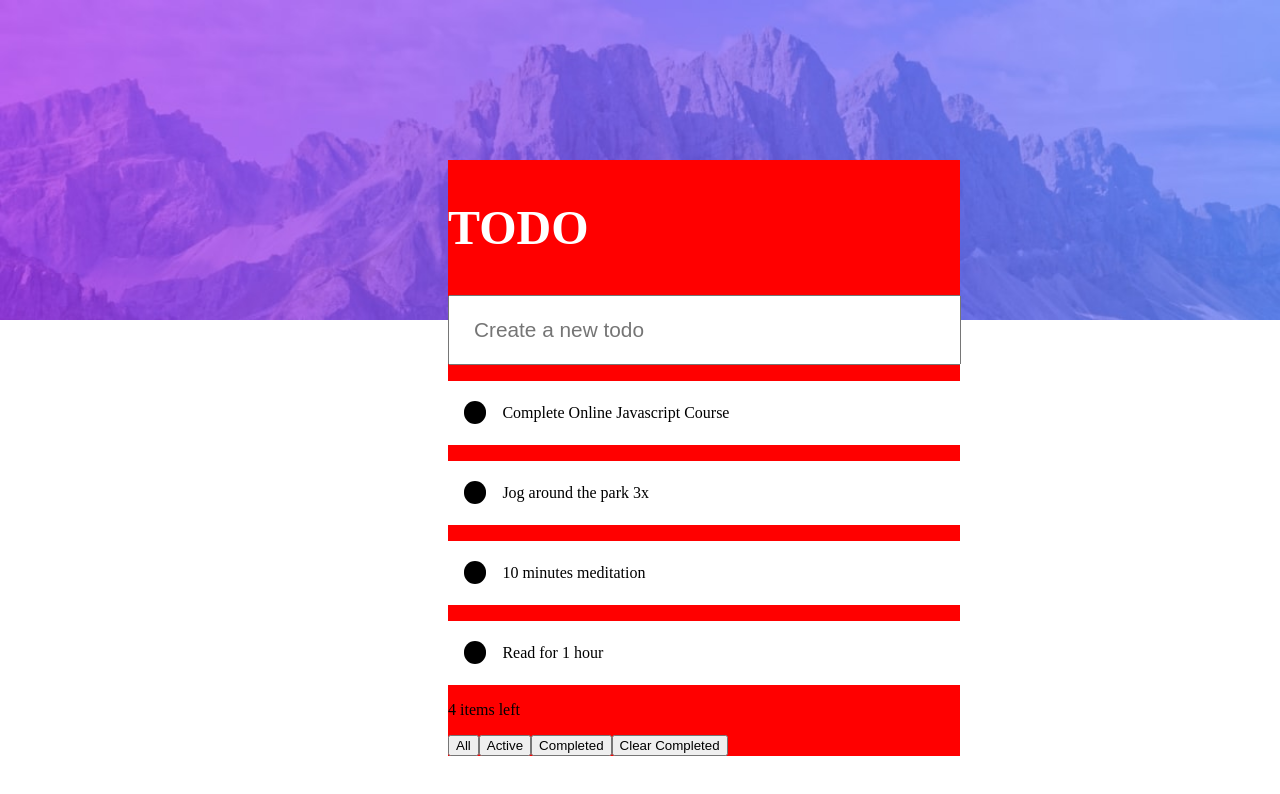
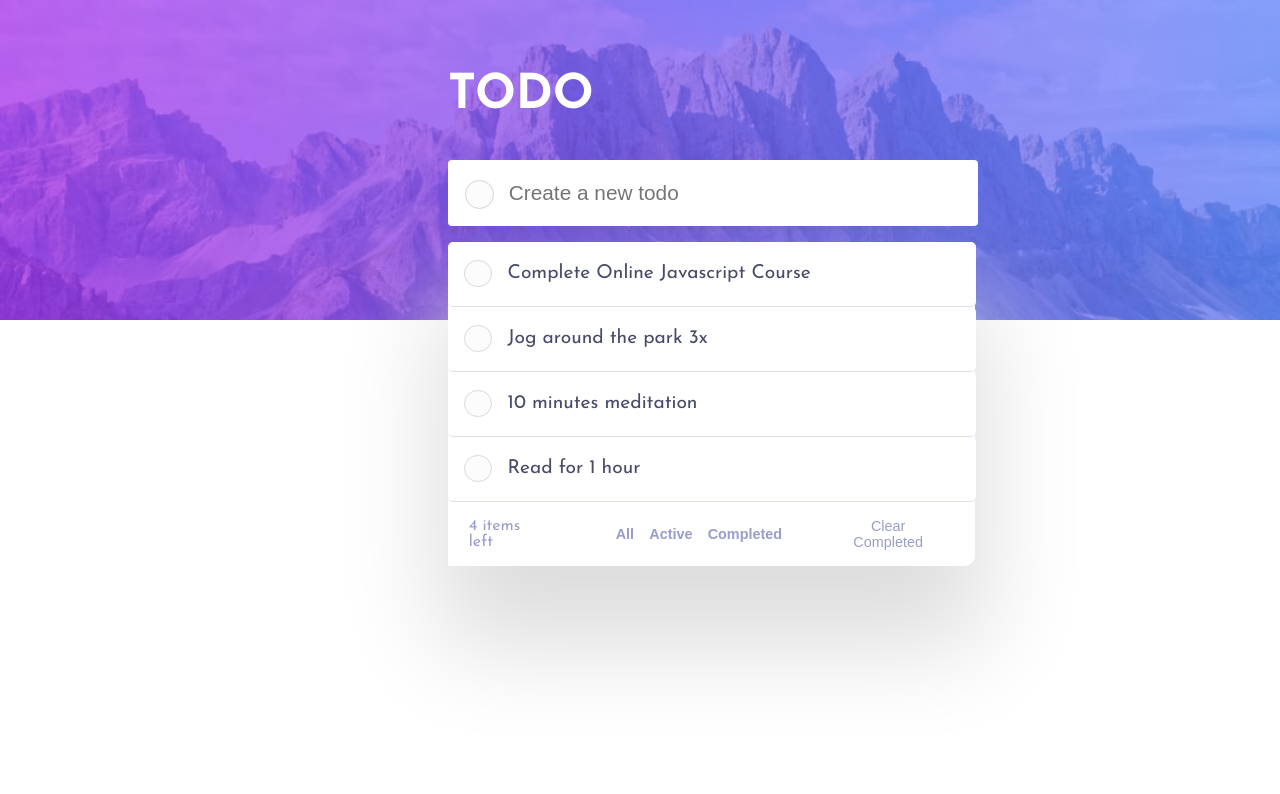
Before and after one commit to KiburYoseph/fem_react-todo-list, a React (Vite) app: page / in a window 1280 px wide. Shown: the top 794 px of the page. Built offline with nearby package versions, Linux system fonts and the light colour scheme.

Commit message:
Light mode CSS done

```diff
--- a/src/App.css
+++ b/src/App.css
@@ -1,7 +1,10 @@
+@import url('https://fonts.googleapis.com/css2?family=Josefin+Sans:wght@400;700&family=Manrope:wght@800&display=swap');
+
 body {
   margin: 0px;
   padding: 0px;
   min-height: 100vh;
+  font-family: 'Josefin Sans', sans-serif;
 }
 
 
@@ -18,9 +21,8 @@ body {
 .content {
   position: absolute;
   z-index: 99;
-  top: 50%;
+  top: 10%;
   left: 35%;
-  background-color: red;
   width: clamp(1rem, 40vw, 33rem);
 }
 
@@ -29,35 +31,107 @@ h1 {
   font-size: 3rem;
 }
 
+form {
+  position: relative;
+}
+
 input {
-  width: 94.7%;
+  width: 91.6%;
   height: 4rem;
   font-size: 1.3rem;
-  padding-left: 1.5rem;
+  padding-left: 3.8rem;
   padding-right: 0px;
+  border: transparent;
+  margin-bottom: 1rem;
+  border-radius: 4px;
 }
 
-ul {
-  padding: 0px;
+form > button {
+  position: absolute;
+  left: 3.3%;
+  top: 25%;
+  background-color: black;
+  width: 1.8rem;
+  height: 1.8rem;
+  border-radius: 100%;
+  border: solid 1px hsl(0, 0%, 83%);
+  background-color: hsl(236, 33%, 99%);
+}
+
+.list {
+  box-shadow: 0px 70px 100px 10px rgb(221, 221, 221);
+  background-color: white;
+  margin: 0px;
+  width: 103%;
+  border-radius: 10px;
 }
 
 .listCircle {
   background-color: black;
-  width: 1.4rem;
-  height: 1.4rem;
+  width: 1.6rem;
+  height: 1.6rem;
   border-radius: 100%;
+  border: solid 1px hsl(0, 0%, 85%);
+  background-color: hsl(236, 33%, 99%);
 }
 
-li {
+.listItem {
+  border-radius: 5px;
   display: flex;
   align-items: center;
   justify-content: flex-start;
   gap: 1rem;
   list-style: none;
   background-color: rgb(255, 255, 255);
-  width: 100%;
+  width: 97%;
   height: 4rem;
+  border-bottom: solid 1px hsl(236, 33%, 90%);
   padding: 0px;
   padding-left: 1rem;
-  margin-bottom: 1rem;
+  color: hsl(235, 19%, 35%);
+  font-size: 1.2rem;
+  cursor: pointer;
 }
+
+.info {
+  background-color: white;
+  width: 90%;
+  display: flex;
+  align-items: center;
+  justify-content: flex-start;
+  padding-left: 1.3rem;
+  padding-right: 1.3rem;
+  gap: 2rem;
+}
+
+.info > p {
+  color: hsl(236, 33%, 70%);
+}
+
+.interactions {
+  display: flex;
+  gap: 0.2rem;
+  margin-left: 2.2rem;
+}
+
+.interactions > button {
+  background-color: transparent;
+  border: none;
+  color: hsl(236, 33%, 70%);
+  font-size: 0.9rem;
+  font-weight: 700;
+}
+
+.clearComp {
+  margin-left: 0.8rem;
+  background-color: transparent;
+  border: none;
+  color: hsl(236, 33%, 70%);
+  font-size: 0.9rem;
+  font-weight: 500;
+}
+
+button {
+  cursor: pointer;
+
+}
--- a/src/App.jsx
+++ b/src/App.jsx
@@ -8,25 +8,25 @@ const App = () => {
         <section className='content'>
           <h1>TODO</h1>
           <form>
-            <input placeholder='Create a new todo'/>
+            <input placeholder='Create a new todo'></input>
+            <button className='inputButton'></button>
           </form>
           <div className='list'>
-            <ul>
-              <li><div className='listCircle'></div> Complete Online Javascript Course</li>
-              <li><div className='listCircle'></div> Jog around the park 3x</li>
-              <li><div className='listCircle'></div> 10 minutes meditation</li>
-              <li><div className='listCircle'></div> Read for 1 hour</li>
-            </ul>
-          </div>
+              <div className='listItem'><div className='listCircle'></div> Complete Online Javascript Course</div>
+              <div className='listItem'><div className='listCircle'></div> Jog around the park 3x</div>
+              <div className='listItem'><div className='listCircle'></div> 10 minutes meditation</div>
+              <div className='listItem'><div className='listCircle'></div> Read for 1 hour</div>
             <section className='info'>
               <p>4 items left</p>
               <div className='interactions'>
                 <button>All</button>
                 <button>Active</button>
                 <button>Completed</button>
-              <button>Clear Completed</button>
               </div>
+                <button className='clearComp'>Clear Completed</button>
             </section>
+          </div>
+
         </section>
 
       </main>
```
Lines whose indentation alone changed are shown as unchanged.
